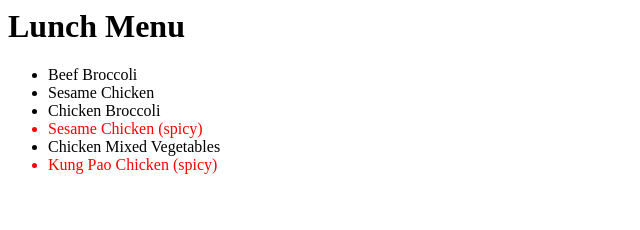
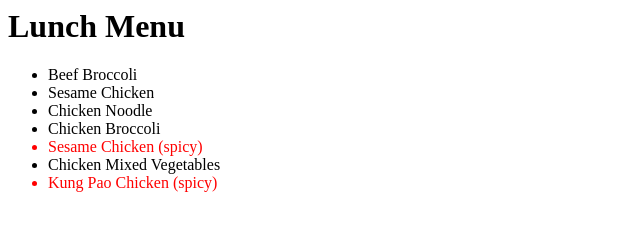
Before and after one commit to christoarmani/579-inclass1, a plain HTML site: page index.html in a window 1280 px wide. Shown: the whole page, without its empty margins (0-640 px from the left). Drawn offline with Linux system fonts and the light colour scheme.

Commit message:
Update index.html

```diff
--- a/index.html
+++ b/index.html
@@ -15,6 +15,7 @@
         <ul>
             <li>Beef Broccoli</li>
             <li>Sesame Chicken</li>
+            <li>Chicken Noodle</li>
             <li>Chicken Broccoli</li>
             <li class="spicy">Sesame Chicken</li>
             <li>Chicken Mixed Vegetables</li>
@@ -22,4 +23,3 @@
         </ul>
     </body>
 </html>
-<!-- chris -->
```
